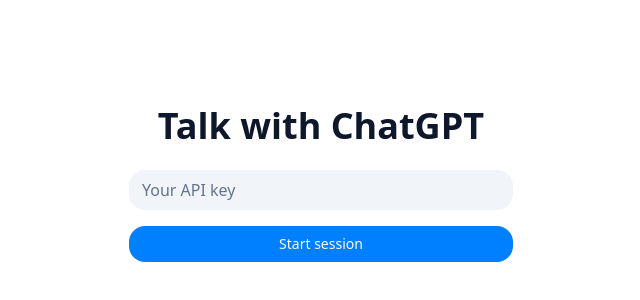
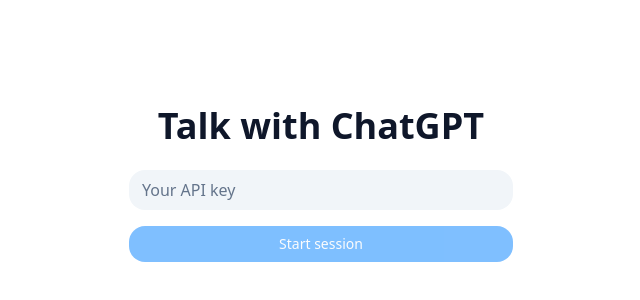
Before and after one commit to mazeincoding/openai-realtime-vue, a Vue app: page / in a window 1280 px wide. Shown: the part 216-516 px from the top of the page, without its empty margins (319-959 px from the left). Built offline with nearby package versions, Linux system fonts and the light colour scheme; a web font is replaced by a local one.

Commit message:
Added Open AI api key to UI with input + local storage

```diff
--- a/src/views/HomeView.vue
+++ b/src/views/HomeView.vue
@@ -1,6 +1,39 @@
 <script setup lang="ts">
+import { ref, computed, onMounted } from "vue";
 import Button from "@/components/ui/Button.vue";
 import Input from "@/components/ui/Input.vue";
+
+const apiKey = ref("");
+const storedApiKey = ref("");
+
+const isKeyModified = computed(() => apiKey.value !== storedApiKey.value);
+const isKeyEmpty = computed(() => apiKey.value.trim() === "");
+
+const buttonText = computed(() =>
+  isKeyModified.value ? "Set API key" : "Start session"
+);
+
+const isButtonDisabled = computed(() => isKeyEmpty.value);
+
+const handleButtonClick = () => {
+  if (isKeyModified.value) {
+    localStorage.setItem("openai_api_key", apiKey.value);
+    storedApiKey.value = apiKey.value;
+  } else {
+    // Logic for starting the session
+    console.log("Starting session with API key:", apiKey.value);
+  }
+};
+
+const fetchApiKey = () => {
+  const storedKey = localStorage.getItem("openai_api_key");
+  if (storedKey) {
+    apiKey.value = storedKey;
+    storedApiKey.value = storedKey;
+  }
+};
+
+onMounted(fetchApiKey);
 </script>
 
 <template>
@@ -9,8 +42,14 @@
   >
     <h1 class="text-4xl font-bold">Talk with ChatGPT</h1>
     <div class="space-y-4 w-full">
-      <Input placeholder="Your API key" />
-      <Button class="w-full">Start session</Button>
+      <Input v-model="apiKey" placeholder="Your API key" />
+      <Button
+        class="w-full"
+        @click="handleButtonClick"
+        :disabled="isButtonDisabled"
+      >
+        {{ buttonText }}
+      </Button>
     </div>
   </div>
 </template>
```
